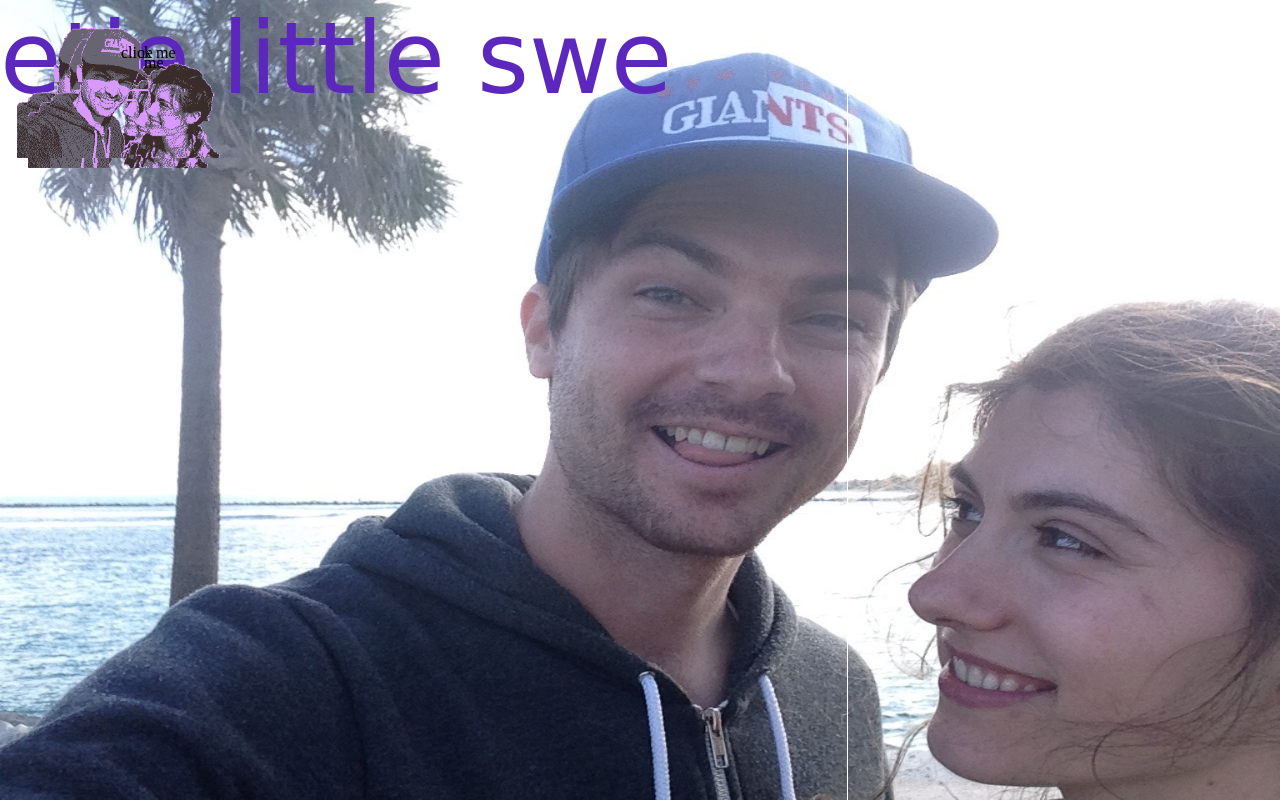
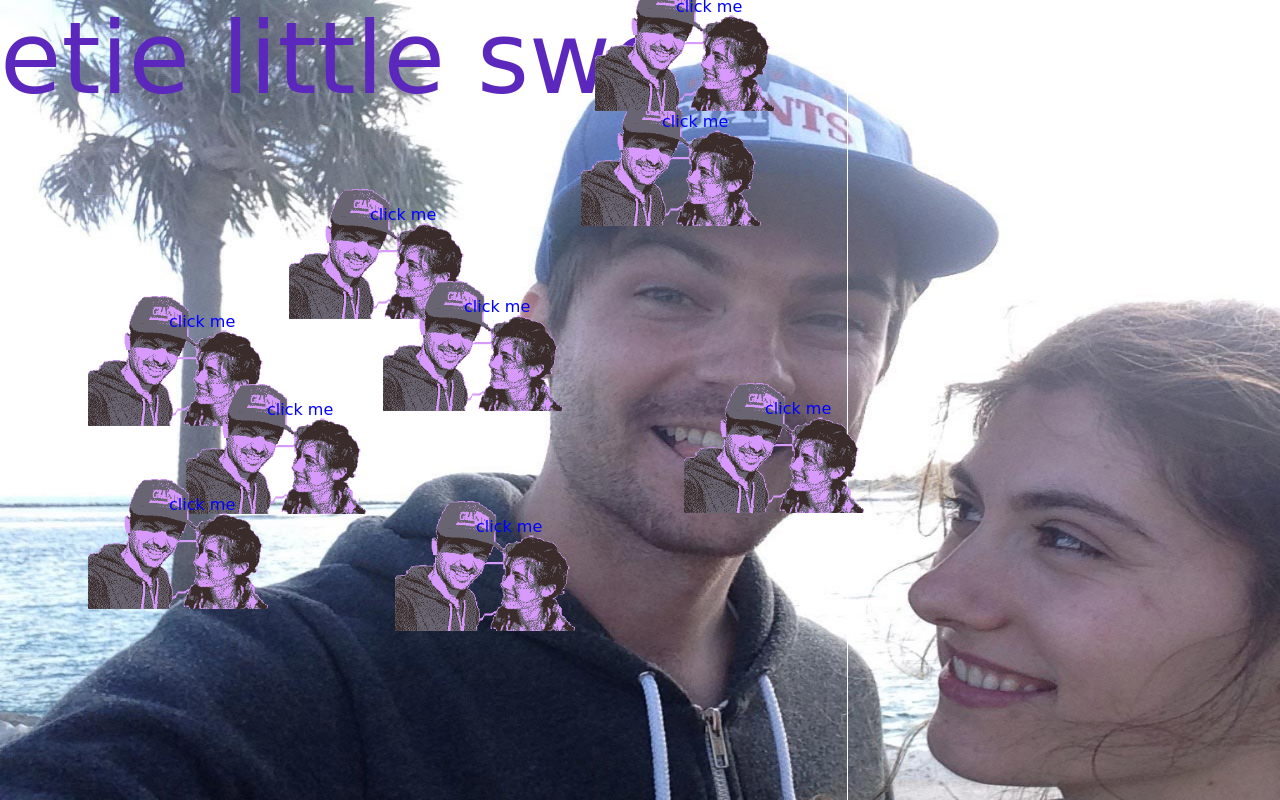
Before and after one commit to owenroberts/lbd, a plain HTML site: page index.html in a window 1280 px wide. Drawn offline with nearby package versions, Linux system fonts and the light colour scheme.

Commit message:
adds rest of songs and compressed images

```diff
--- a/index.html
+++ b/index.html
@@ -7,6 +7,9 @@
 			width:100%;
 			height: 100%;
 			margin:0;
+			font-family:cursive;
+			color:blue;
+
 		}
 		* { box-sizing: border-box; }
 		#bkg {
@@ -20,8 +23,6 @@
 			height:100%;
 		}
 		#ls {
-			font-family:cursive;
-			color:blue;
 			font-size:100px;
 		}
 		.song {
@@ -51,26 +52,56 @@
 
 	<div id="songs">
 
-		<div class="song">
+		<div class="song" style="top:200px;left:300px">
 			<p class="blink">click me</p>
 			<img src="gif.gif" />
 			<audio src="hassles.mp3"></audio>
 		</div>
-		<div class="song">
+		<div class="song" style="top:300px;left:100px">
 			<p class="blink">click me</p>
 			<img src="gif.gif" />
 			<audio src="birds.mp3"></audio>
 		</div>
-		<div class="song">
+		<div class="song" style="top:400px;left:700px">
+			<p class="blink">click me</p>
+			<img src="gif.gif" />
+			<audio src="aphex.mp3"></audio>
+		</div>
+		<div class="song" style="top:400px;left:200px">
 			<p class="blink">click me</p>
 			<img src="gif.gif" />
 			<audio src="streets.mp3"></audio>
+		</div>
+		<div class="song" style="top:100px;left:600px">
+			<p class="blink">click me</p>
+			<img src="gif.gif" />
+			<audio src="ornette.mp3"></audio>
+		</div>
+		<div class="song" style="top:0px;left:600px">
+			<p class="blink">click me</p>
+			<img src="gif.gif" />
+			<audio src="baby.mp3"></audio>
+		</div>
+		<div class="song" style="top:300px;left:400px">
+			<p class="blink">click me</p>
+			<img src="gif.gif" />
+			<audio src="zep.mp3"></audio>
+		</div>
+		<div class="song" style="top:500px;left:100px">
+			<p class="blink">click me</p>
+			<img src="gif.gif" />
+			<audio src="paulsimon.mp3"></audio>
+		</div>
+		<div class="song" style="top:500px;left:400px">
+			<p class="blink">click me</p>
+			<img src="gif.gif" />
+			<audio src="20s.mp3"></audio>
 		</div>
 	</div>
 
 	<script src="https://ajax.googleapis.com/ajax/libs/jquery/1.11.3/jquery.min.js"></script>
 	<script>
-		var bkgimgs = ["IMG_2007.jpg","IMG_2008.jpg","IMG_2009.jpg","IMG_2010.jpg","IMG_2011.jpg","IMG_2012.jpg","IMG_2013.jpg","IMG_2014.jpg","IMG_2015.jpg","IMG_2016.jpg"];
+		var bkgimgs = ["IMG_2007-sm.jpg","IMG_2008-sm.jpg","IMG_2009-sm.jpg","IMG_2010-sm.jpg","IMG_2011-sm.jpg","IMG_2012-sm.jpg","IMG_2013-sm.jpg","IMG_2014-sm.jpg","IMG_2015-sm.jpg","IMG_2016-sm.jpg"];
 		var imgnum = bkgimgs.length;
 		var cnt = 0;
 
@@ -126,8 +157,8 @@
 				tt = +tt.replace("px","");
 				lt = +lt.replace("px","");
 
-				tt += Math.floor(Math.random() * 7) + Math.floor(Math.random() * -3);
-				lt += Math.floor(Math.random() * 7) + Math.floor(Math.random() * -3);
+				tt += Math.floor(Math.random() * 4) + Math.floor(Math.random() * -3);
+				lt += Math.floor(Math.random() * 4) + Math.floor(Math.random() * -3);
 				tt.clamp(0, w);
 				lt.clamp(0, h);
 
```
Also changed, not shown: IMG_2007-sm.jpg (added), IMG_2008-sm.jpg (added), IMG_2009-sm.jpg (added), IMG_2010-sm.jpg (added), IMG_2011-sm.jpg (added), IMG_2012-sm.jpg (added), IMG_2013-sm.jpg (added), IMG_2014-sm.jpg (added), IMG_2015-sm.jpg (added), IMG_2016-sm.jpg (added), 6 other files.
